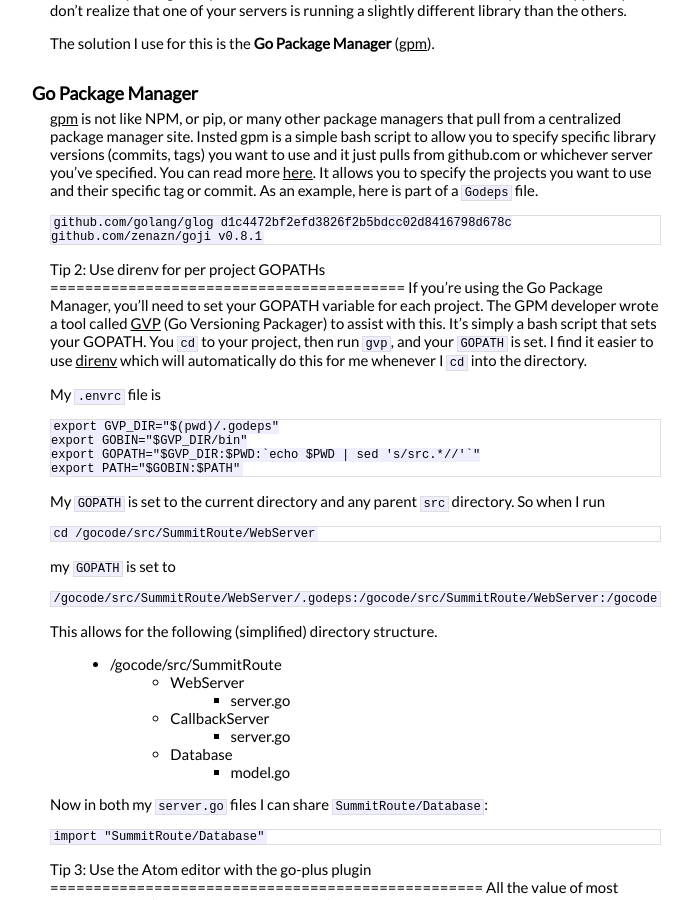
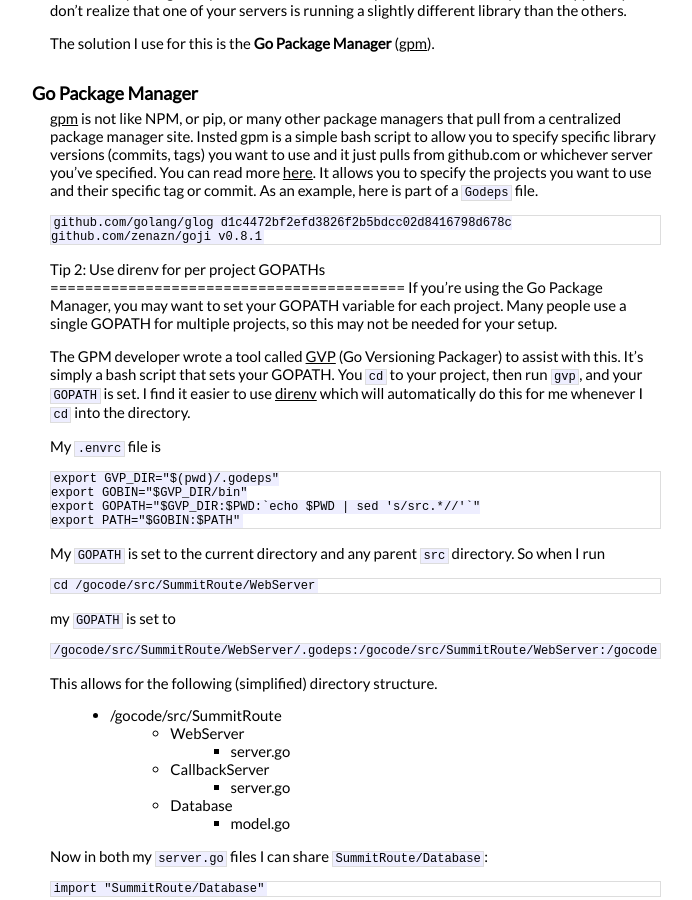
Before and after one commit to 0xdabbad00/blog, a Jekyll site: the page built from _posts/2014-12-27-go_everyday.md, in a window 1280 px wide and 900 px high, scrolled down 479 px. Shown: the whole window, without its empty margins (293-985 px from the left). Built offline with Jekyll 4.4.1, drawn with Linux system fonts in a browser that asks for light colours; Markdown is read by kramdown in place of the engine named in the settings.

Commit message:
Update to mention per project GOPATH is not always needed

```diff
--- a/_posts/2014-12-27-go_everyday.md
+++ b/_posts/2014-12-27-go_everyday.md
@@ -40,7 +40,9 @@
 <a name="tip2"></a>
 Tip 2: Use direnv for per project GOPATHs
 =========================================
-If you're using the Go Package Manager, you'll need to set your GOPATH variable for each project.  The GPM developer wrote a tool called [GVP](https://github.com/pote/gvp) (Go Versioning Packager) to assist with this.  It's simply a bash script that sets your GOPATH.  You `cd` to your project, then run `gvp`, and your `GOPATH` is set.  I find it easier to use [direnv](http://direnv.net/) which will automatically do this for me whenever I `cd` into the directory.
+If you're using the Go Package Manager, you may want to set your GOPATH variable for each project. Many people use a single GOPATH for multiple projects, so this may not be needed for your setup.
+
+The GPM developer wrote a tool called [GVP](https://github.com/pote/gvp) (Go Versioning Packager) to assist with this.  It's simply a bash script that sets your GOPATH.  You `cd` to your project, then run `gvp`, and your `GOPATH` is set.  I find it easier to use [direnv](http://direnv.net/) which will automatically do this for me whenever I `cd` into the directory.
 
 My `.envrc` file is
 
```
